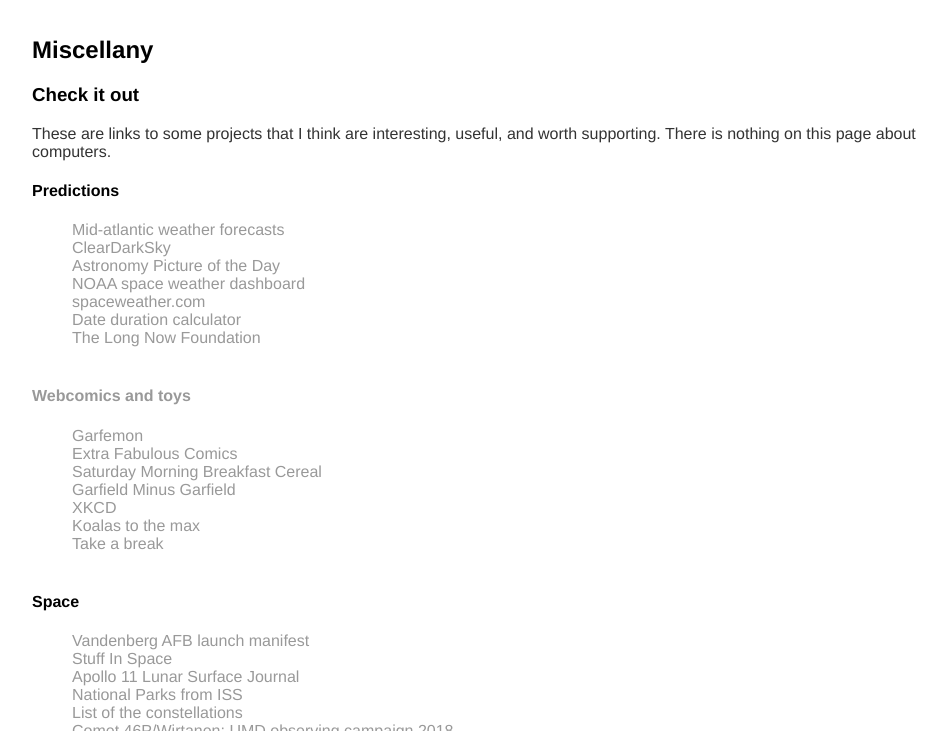
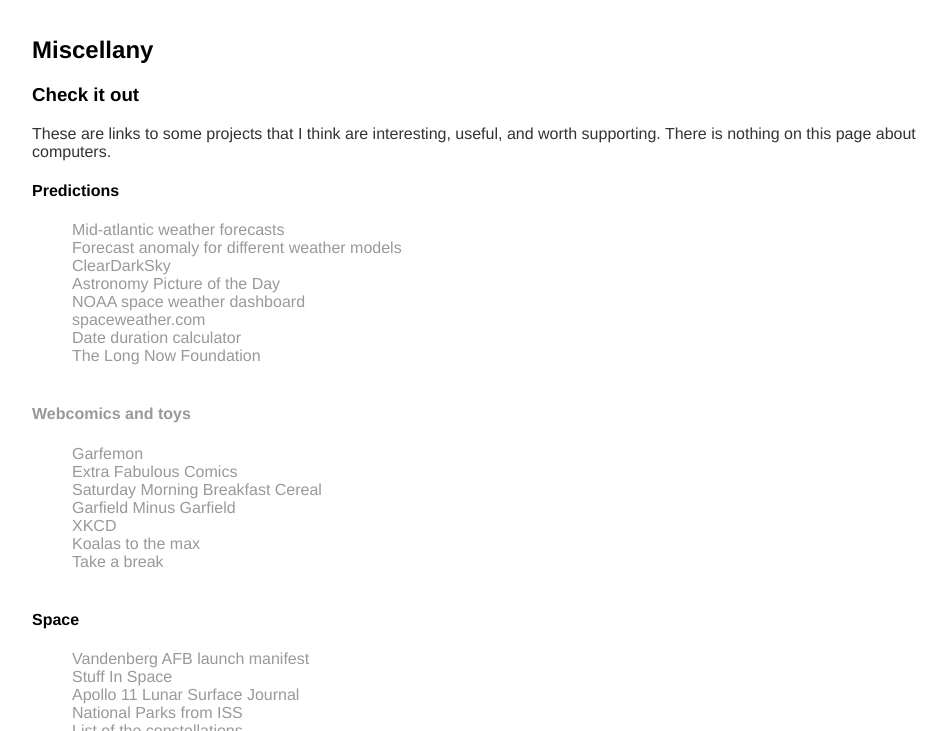
Before and after one commit to amcnicho/amcnicho.github.io, a Jekyll site: the page built from misc/index.html, in a window 1280 px wide and 900 px high, cut to the strip 169-900 px from the top of the window. Shown: the whole strip, without its empty margins (160-1107 px from the left). Built offline with Jekyll 4.4.1, drawn with Linux system fonts in a browser that asks for light colours.

Commit message:
Update index.html

```diff
--- a/misc/index.html
+++ b/misc/index.html
@@ -11,6 +11,7 @@
       <h4>Predictions</h4>
       <ul>
         <li><a href="https://graphical.weather.gov/sectors/midatlantic.php">Mid-atlantic weather forecasts</a></li>
+        <li><a href="https://www.emc.ncep.noaa.gov/gmb/STATS/html/new_acz5.html">Forecast anomaly for different weather models</a></li>
         <li><a href="http://www.cleardarksky.com/c/CharvilVAkey.html">ClearDarkSky</a></li>
         <li><a href="https://apod.nasa.gov/apod/astropix.html">Astronomy Picture of the Day</a></li>
         <li><a href="https://www.swpc.noaa.gov/communities/space-weather-enthusiasts">NOAA space weather dashboard</a></li>
```
